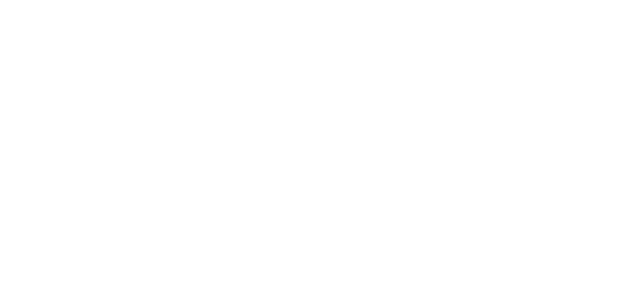
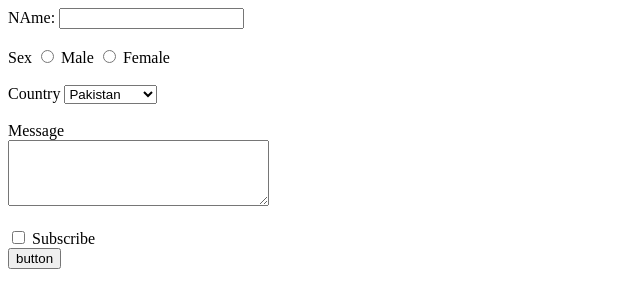
Before and after one commit to maryam-develop/html_prac, a plain HTML site: page index.html in a window 1280 px wide. Shown: the whole page, without its empty margins (0-640 px from the left). Drawn offline with Linux system fonts and the light colour scheme.

Commit message:
radio + checkbox form

```diff
--- a/index.html
+++ b/index.html
@@ -57,6 +57,26 @@
 </form> -->
 
 
+<form>
+    <label for="name">NAme:</label>
+    <input type="text" name="text" required><br><br>
+    <label for="sex">Sex</label>
+    <input type="radio" name="sex" id="male" value="male">
+    <label for="male">Male</label>
+    <input type="radio" name="sex" id="female" value="female">
+    <label for="female">Female</label><br><br>
+    <label for="country"> Country</label>
+      <select name="country" id="country">
+        <option value="pakistan">Pakistan</option>
+        <option value="India">india</option>
+        <option value="bangladesh">Bangladesh</option>
+      </select><br><br>
+      <label for="message">Message</label><br>
+<textarea name="message" id="message" cols="30" rows="4"></textarea><br><br>
+<input type="checkbox" name="newsletter" id="newsletter">
+<label for="newsletter">Subscribe</label><br>
+<input type="button" value="button">
+</form>
 
 </body>
 </html>
```
